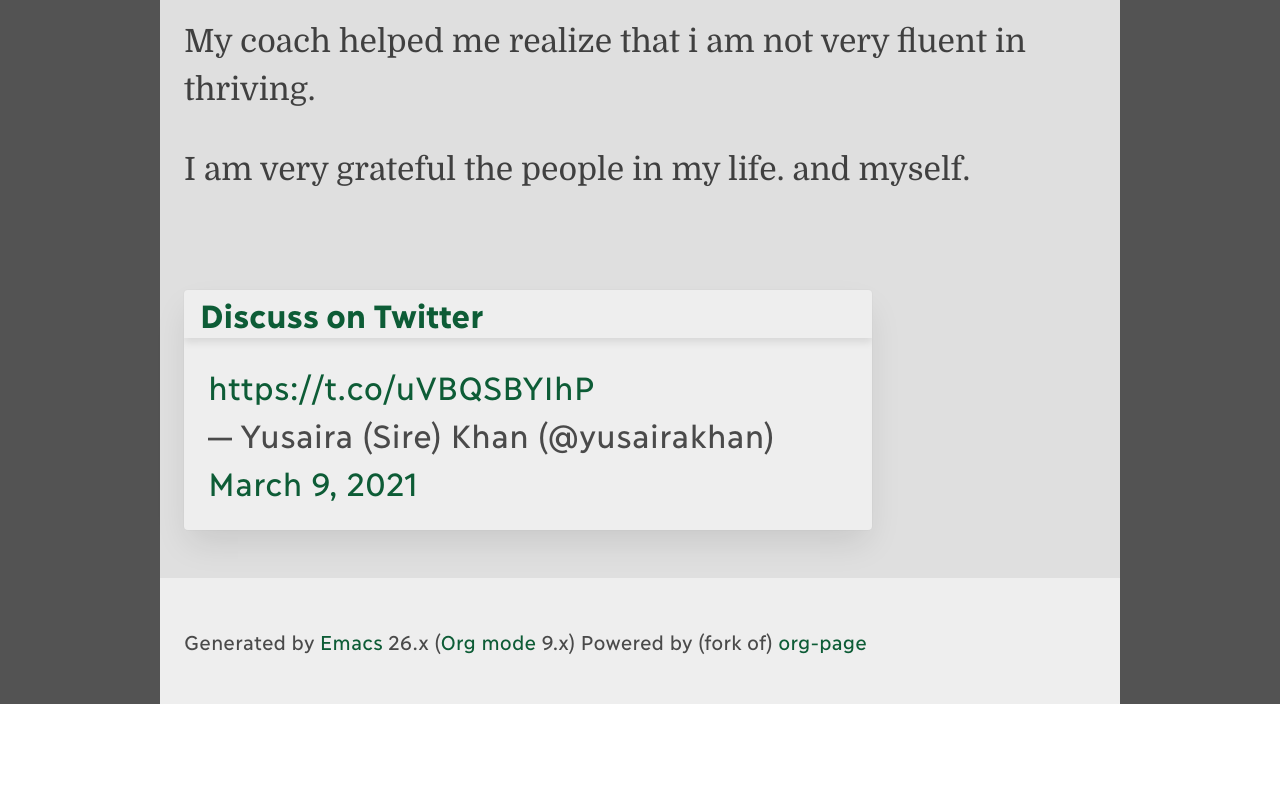
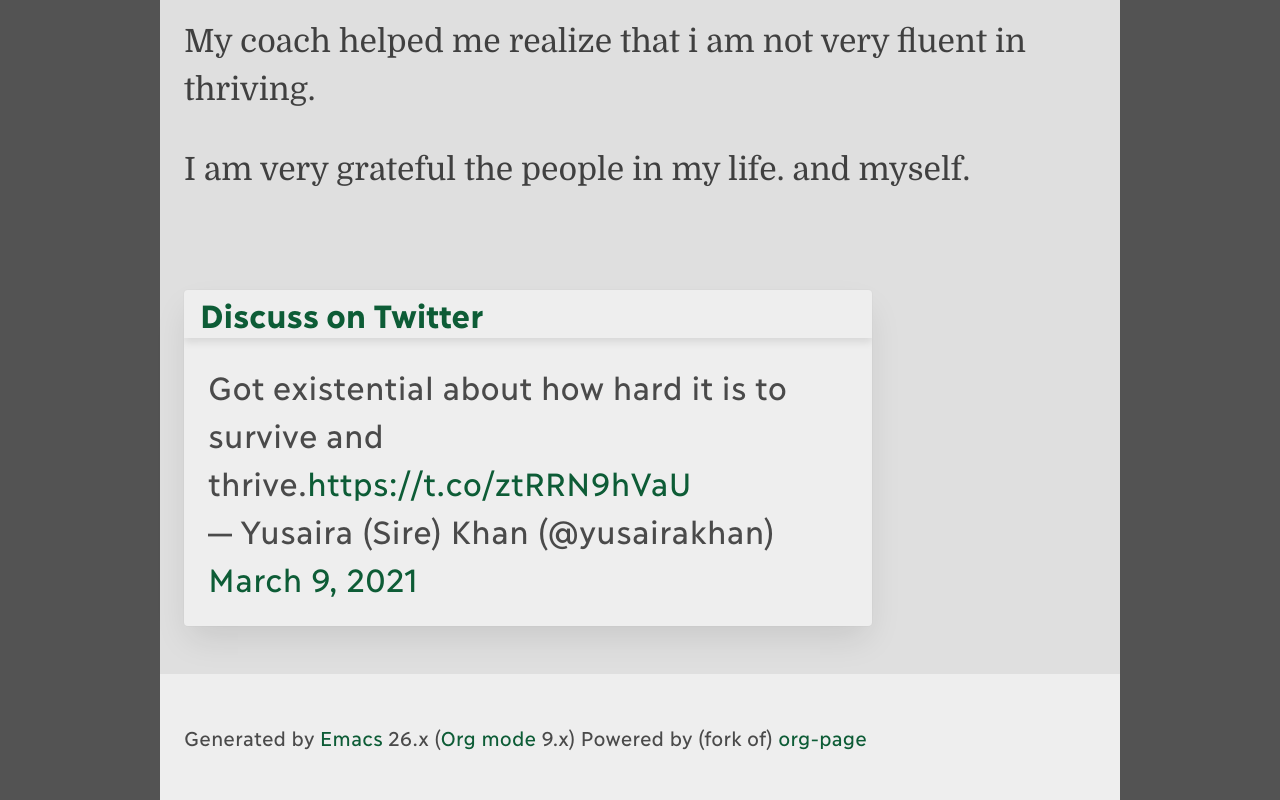
Before and after one commit to yusaira-khan/yusaira.ca, a plain HTML site: page blog/2021/03/07/thriving-vs-surviving/index.html in a window 1280 px wide. Shown: the part 2208-3008 px from the top of the page. Before the commit the page ends 2912 px from the top, so only its background shows below. Drawn offline with Linux system fonts and the light colour scheme.

Commit message:
Update published html files, committed by org-page.

```diff
--- a/blog/2021/03/07/thriving-vs-surviving/index.html
+++ b/blog/2021/03/07/thriving-vs-surviving/index.html
@@ -125,7 +125,7 @@ I am very grateful the people in my life. and myself.
     <div class="card is-size-3 twt">
         <h1 class="card-header">Discuss on Twitter</h1>
         <div class="card-content">
-            <blockquote class="twitter-tweet"><p lang="und" dir="ltr"><a href="https://t.co/uVBQSBYIhP">https://t.co/uVBQSBYIhP</a></p>&mdash; Yusaira (Sire) Khan (@yusairakhan) <a href="https://twitter.com/yusairakhan/status/1369079838556950536?ref_src=twsrc%5Etfw">March 9, 2021</a></blockquote>
+            <blockquote class="twitter-tweet"><p lang="en" dir="ltr">Got existential about how hard it is to survive and thrive.<a href="https://t.co/ztRRN9hVaU">https://t.co/ztRRN9hVaU</a></p>&mdash; Yusaira (Sire) Khan (@yusairakhan) <a href="https://twitter.com/yusairakhan/status/1369085615296442380?ref_src=twsrc%5Etfw">March 9, 2021</a></blockquote>
 
         </div>
     </div>
```
